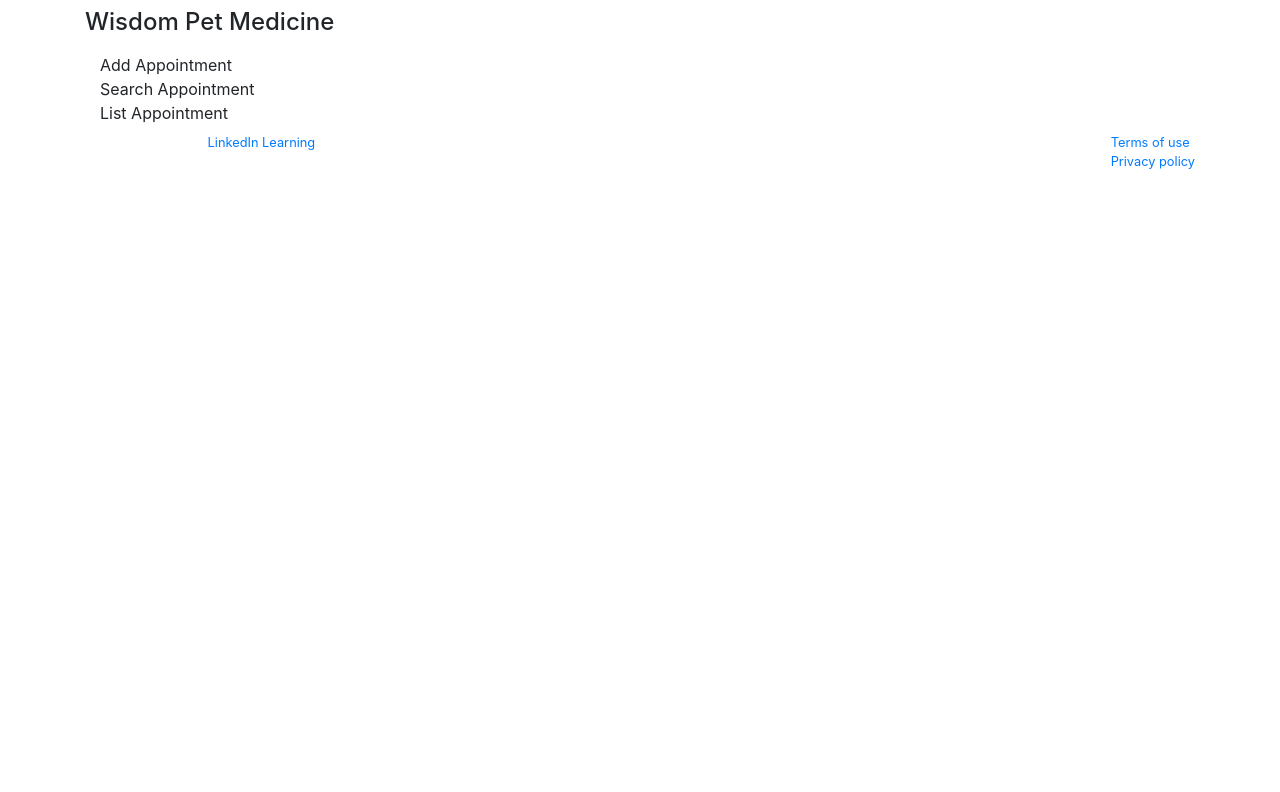
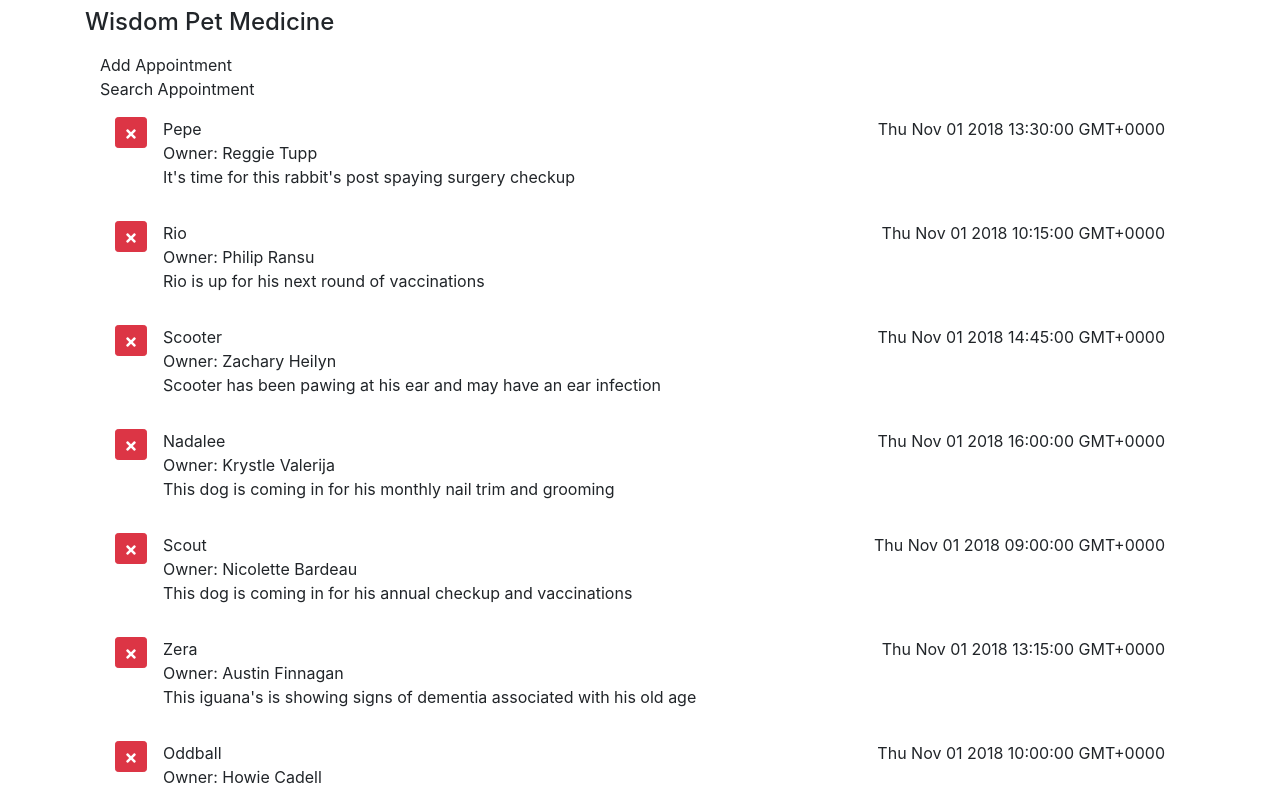
Before and after one commit to at0082a/react-web-interface, a React (Create React App) app: page / in a window 1280 px wide. Shown: the top 792 px of the page. Built offline with nearby package versions, Linux system fonts and the light colour scheme.

Commit message:
added moment and icons for components

```diff
--- a/package.json
+++ b/package.json
@@ -13,6 +13,7 @@
     "popper.js": "^1.16.0",
     "react": "^16.12.0",
     "react-dom": "^16.12.0",
+    "react-icons": "^3.8.0",
     "react-moment": "^0.9.7",
     "react-scripts": "3.3.0"
   },
--- a/src/App.js
+++ b/src/App.js
@@ -21,7 +21,8 @@ class App extends Component {
   }
 
   render () {
-    console.log(this.state.myAppointments);
+    let appointments = this.state.myAppointments;
+
     return (
       <main className="page bg-white" id="petratings">
           <div className="container">
@@ -30,7 +31,7 @@ class App extends Component {
                 <div className="container">
                   <AddAppointment/>
                   <SearchAppointment/>
-                  <ListAppointment/>
+                  <ListAppointment appointments={appointments}/>
                 </div>
               </div>
             </div>
--- a/src/components/listAppointment.js
+++ b/src/components/listAppointment.js
@@ -1,10 +1,41 @@
 import React, {Component} from 'react';
+import { FaTimes } from 'react-icons/fa';
+import Moment from 'react-moment';
 
 export default class ListAppointment extends Component {
   render() {
     return (
-      <div>
-        List Appointment
+      <div className="appointment-list item-list mb-3">
+
+      {this.props.appointments.map((item, i) => {
+          return (
+        <div key={i} className="pet-item col media py-3">
+          <div className="mr-3">
+              <button className="pet-delete btn btn-sm btn-danger">
+                <FaTimes/>
+              </button>
+          </div>
+
+          <div className="pet-info media-body">
+              <div className="pet-head d-flex">
+                <span className="pet-name">{item.petName}</span>
+                <span className="apt-date ml-auto">
+                  <Moment
+                  date={item.aptDate}
+                  parse="YYYY-MM-dd hh:mm"
+                  />
+                </span>
+              </div>
+
+              <div className="owner-name">
+                  <span className="label-item">Owner: </span>
+                  <span>{item.ownerName}</span>
+              </div>
+            <div className="apt-notes">{item.aptNotes}</div>
+          </div>
+        </div>
+          )
+      })}
       </div>
     )
   }
```
Also changed, not shown: 1 other file (tests, documents, lock files or other folders).
